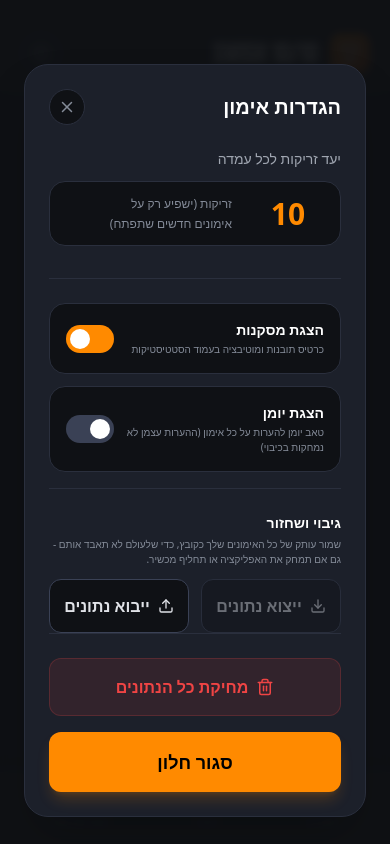
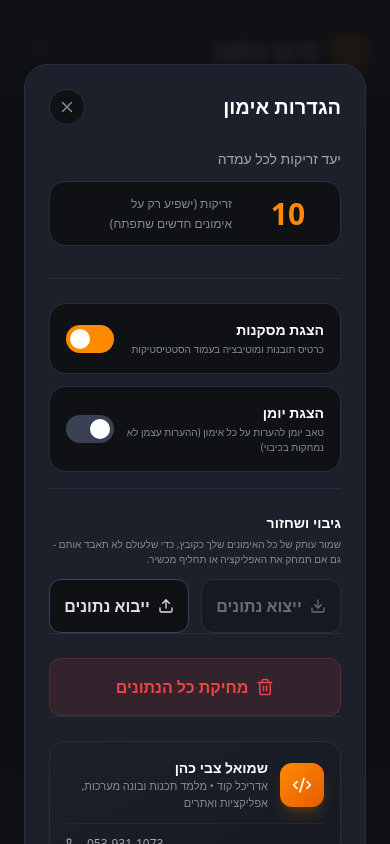
Before and after one commit to shmueltzvi76/Swish-10-10-Pro, a React (Vite) app: page / in a window 390 px wide. Both pictures are taken after a click on the button 41 px from the left and 53 px from the top of the page. Built offline with nearby package versions, Linux system fonts and the light colour scheme.

Commit message:
Add "about" card to settings modal
Small developer-contact card (name, description, phone, email) at the
bottom of the settings screen, between "delete all data" and the
close button.

```diff
--- a/src/App.jsx
+++ b/src/App.jsx
@@ -1,5 +1,5 @@
 import React, { useState, useEffect, useMemo, useRef } from 'react';
-import { Target, Plus, TrendingUp, Trophy, Flame, Settings, Trash2, Edit3, ChevronDown, BarChart2, X, Filter, Activity, Sparkles, ArrowUp, ArrowDown, Minus, BookOpen, ArrowRight, FileText, Download, Upload, Dumbbell } from 'lucide-react';
+import { Target, Plus, TrendingUp, Trophy, Flame, Settings, Trash2, Edit3, ChevronDown, BarChart2, X, Filter, Activity, Sparkles, ArrowUp, ArrowDown, Minus, BookOpen, ArrowRight, FileText, Download, Upload, Dumbbell, Code2, Phone, Mail } from 'lucide-react';
 
 import { getTrend } from './utils/trend';
 import {
@@ -805,6 +805,28 @@ export default function App() {
                 </button>
               </div>
 
+              <div className="border-t border-[#2A2F3D] pt-6">
+                <div className="bg-gradient-to-br from-[#1C202A] to-[#161920] p-4 rounded-2xl border border-[#2A2F3D]">
+                  <div className="flex items-center gap-3 mb-3">
+                    <div className="w-11 h-11 rounded-xl bg-gradient-to-br from-[#FF8A00] to-[#E55D00] flex items-center justify-center shrink-0 shadow-lg shadow-[#FF8A00]/20">
+                      <Code2 size={20} className="text-white" />
+                    </div>
+                    <div>
+                      <p className="text-white font-bold text-sm">שמואל צבי כהן</p>
+                      <p className="text-[#848B98] text-[11px]">אדריכל קוד • מלמד תכנות ובונה מערכות, אפליקציות ואתרים</p>
+                    </div>
+                  </div>
+                  <div className="flex flex-col gap-1.5 pt-3 border-t border-[#2A2F3D]/60">
+                    <a href="tel:0539311073" className="flex items-center gap-2 text-[#A0A6B1] text-xs hover:text-[#FF8A00] transition-colors" dir="ltr">
+                      <Phone size={13} className="shrink-0" /> 053-931-1073
+                    </a>
+                    <a href="mailto:shmueltzvi76@gmail.com" className="flex items-center gap-2 text-[#A0A6B1] text-xs hover:text-[#FF8A00] transition-colors" dir="ltr">
+                      <Mail size={13} className="shrink-0" /> shmueltzvi76@gmail.com
+                    </a>
+                  </div>
+                </div>
+              </div>
+
               <button
                 onClick={() => setShowSettingsModal(false)}
                 className="w-full mt-4 bg-[#FF8A00] text-black font-black text-lg py-4 rounded-xl shadow-lg shadow-[#FF8A00]/20"
```
